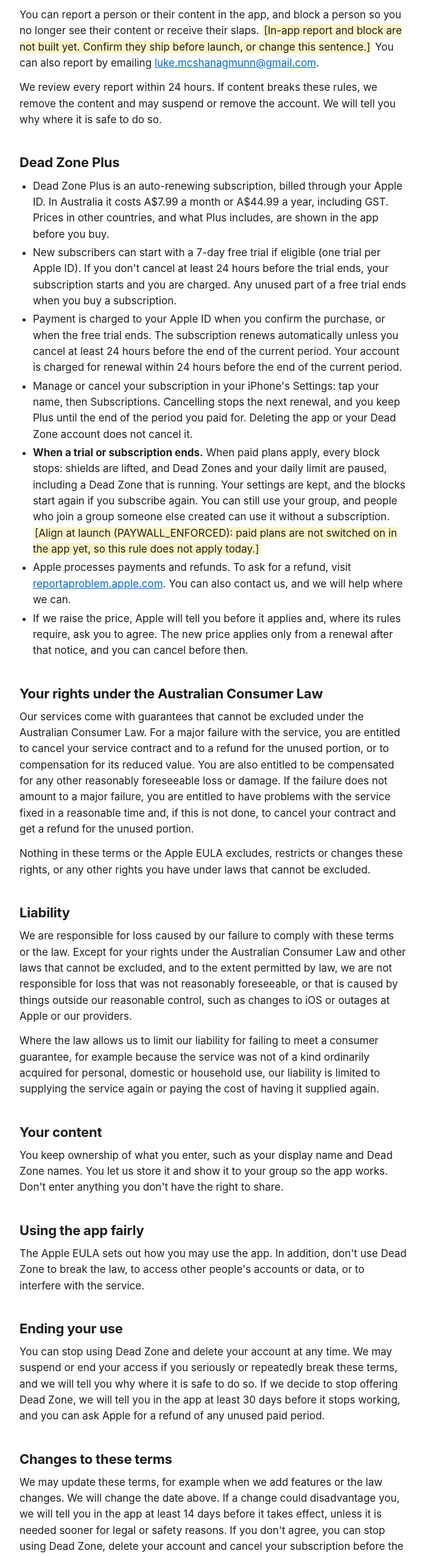
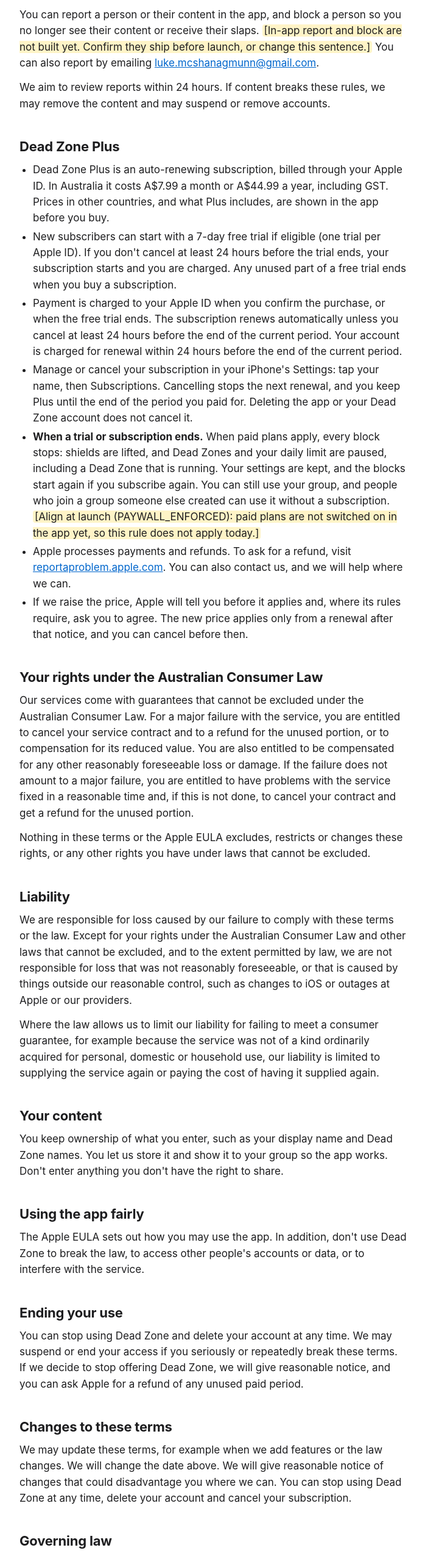
Before and after one commit to lukemcshanagmunn-sudo/deadzone-site, a plain HTML site: page terms/index.html in a window 1280 px wide. Shown: the part 1720-4271 px from the top of the page at 61% size, without its empty margins (290-988 px from the left). Drawn offline with Linux system fonts and the light colour scheme.

Commit message:
Privacy and terms: 12-month report retention; soften review, notice and suspension wording; support page review line

```diff
--- a/terms/index.html
+++ b/terms/index.html
@@ -42,7 +42,7 @@
 </ul>
 <p>Display names, group names and Dead Zone names are checked against a list of blocked words. Slaps and hugs are fixed text.</p>
 <p>You can report a person or their content in the app, and block a person so you no longer see their content or receive their slaps. <span class="ph">[In-app report and block are not built yet. Confirm they ship before launch, or change this sentence.]</span> You can also report by emailing <a href="mailto:luke.mcshanagmunn@gmail.com">luke.mcshanagmunn@gmail.com</a>.</p>
-<p>We review every report within 24 hours. If content breaks these rules, we remove the content and may suspend or remove the account. We will tell you why where it is safe to do so.</p>
+<p>We aim to review reports within 24 hours. If content breaks these rules, we may remove the content and may suspend or remove accounts.</p>
 
 <h2>Dead Zone Plus</h2>
 <ul>
@@ -70,10 +70,10 @@
 <p>The Apple EULA sets out how you may use the app. In addition, don't use Dead Zone to break the law, to access other people's accounts or data, or to interfere with the service.</p>
 
 <h2>Ending your use</h2>
-<p>You can stop using Dead Zone and delete your account at any time. We may suspend or end your access if you seriously or repeatedly break these terms, and we will tell you why where it is safe to do so. If we decide to stop offering Dead Zone, we will tell you in the app at least 30 days before it stops working, and you can ask Apple for a refund of any unused paid period.</p>
+<p>You can stop using Dead Zone and delete your account at any time. We may suspend or end your access if you seriously or repeatedly break these terms. If we decide to stop offering Dead Zone, we will give reasonable notice, and you can ask Apple for a refund of any unused paid period.</p>
 
 <h2>Changes to these terms</h2>
-<p>We may update these terms, for example when we add features or the law changes. We will change the date above. If a change could disadvantage you, we will tell you in the app at least 14 days before it takes effect, unless it is needed sooner for legal or safety reasons. If you don't agree, you can stop using Dead Zone, delete your account and cancel your subscription before the change takes effect.</p>
+<p>We may update these terms, for example when we add features or the law changes. We will change the date above. We will give reasonable notice of changes that could disadvantage you where we can. You can stop using Dead Zone at any time, delete your account and cancel your subscription.</p>
 
 <h2>Governing law</h2>
 <p>These terms are governed by the laws of Victoria, Australia. This does not take away any protection you have under the consumer laws of the place where you live.</p>
```
Also changed, not shown: privacy/index.html (+1 -1 lines), support/index.html (+1 -1 lines).
